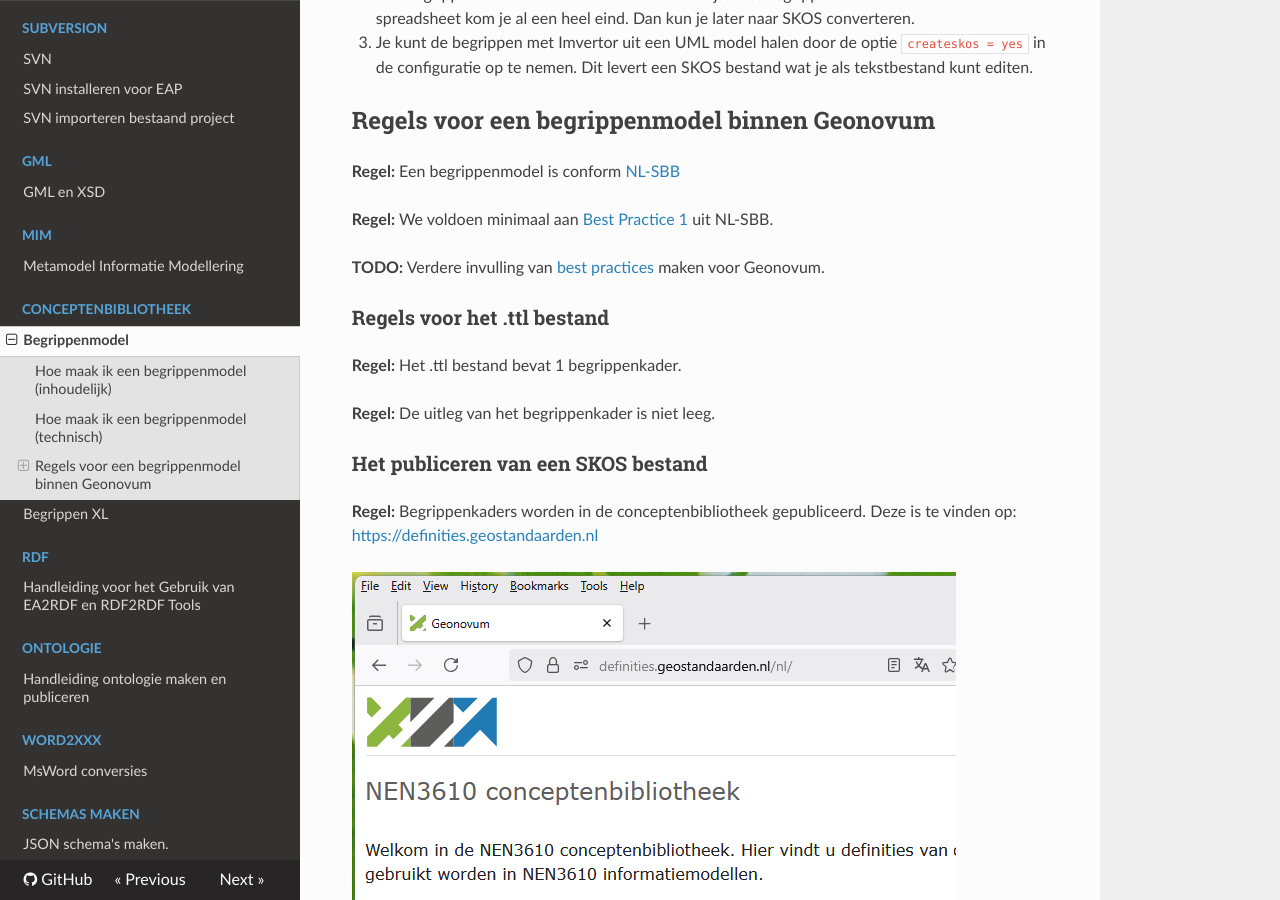
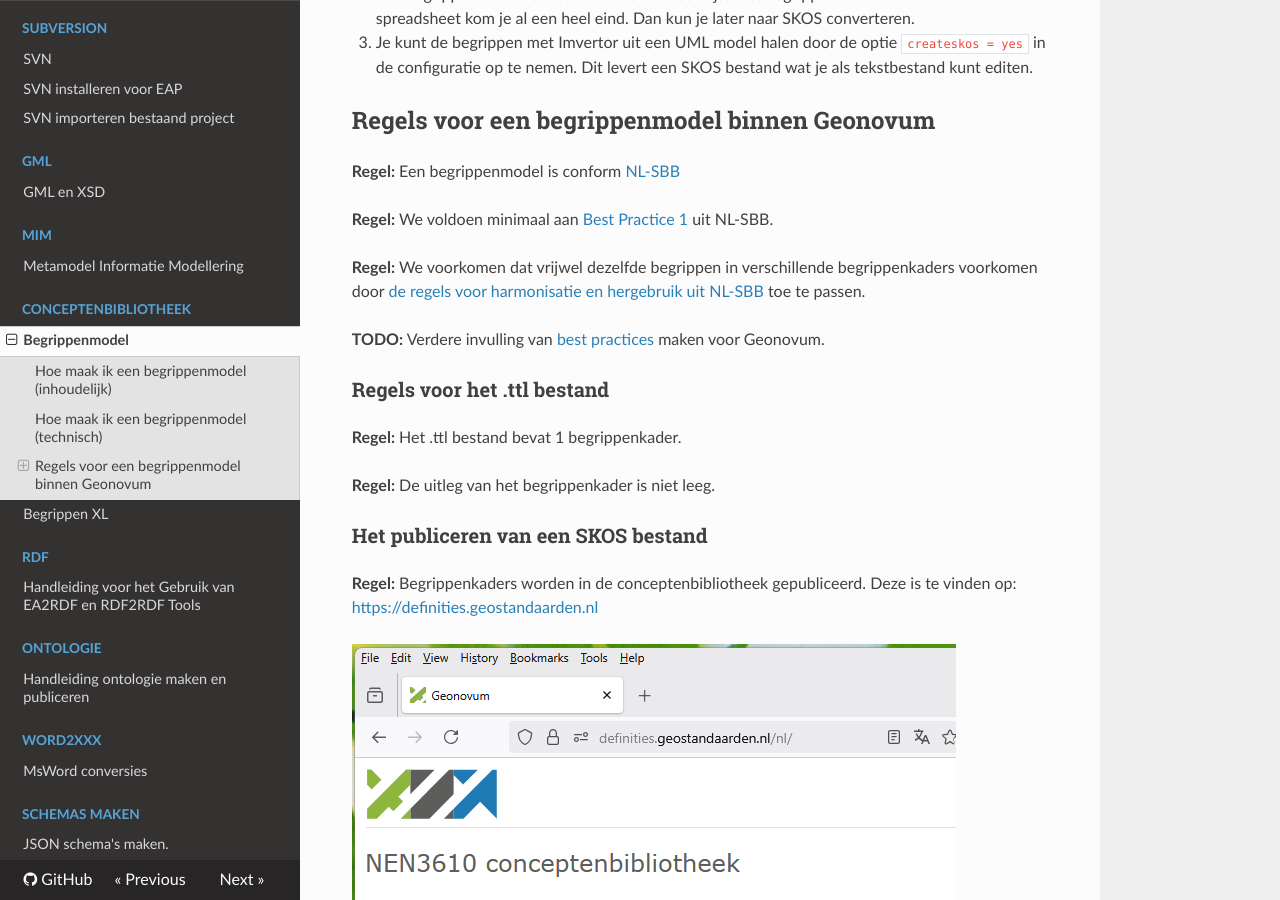
Before and after one commit to Geonovum/handleiding-tooling, an MkDocs documentation site: the page built from docs/Begrippen/index.md, in a window 1280 px wide and 900 px high, scrolled down 697 px. Built offline with MkDocs 1.6.1, drawn with Linux system fonts in a browser that asks for light colours; nearby versions of some CDN libraries.

Commit message:
regel over harmonisatie toegevoegd.

```diff
--- a/docs/Begrippen/index.md
+++ b/docs/Begrippen/index.md
@@ -26,6 +26,8 @@ Een begrippenkader is niet meer dan een SKOS bestand in .ttl formaat. Er zijn ve
 
 **Regel:** We voldoen minimaal aan [Best Practice 1](https://docs.geostandaarden.nl/nl-sbb/nl-sbb/#bp-gangbare-conventies-voor-het-beschrijven-van-termen-voorkeurstermen-alternatieve-termen-zijn) uit NL-SBB.
 
+**Regel:** We voorkomen dat vrijwel dezelfde begrippen in verschillende begrippenkaders voorkomen door [de regels voor harmonisatie en hergebruik uit NL-SBB](https://docs.geostandaarden.nl/nl-sbb/nl-sbb/#harmonisatie-en-hergebruik) toe te passen.
+
 **TODO:** Verdere invulling van [best practices](https://docs.geostandaarden.nl/nl-sbb/nl-sbb/#H5) maken voor Geonovum.
 
 ### Regels voor het .ttl bestand
```
